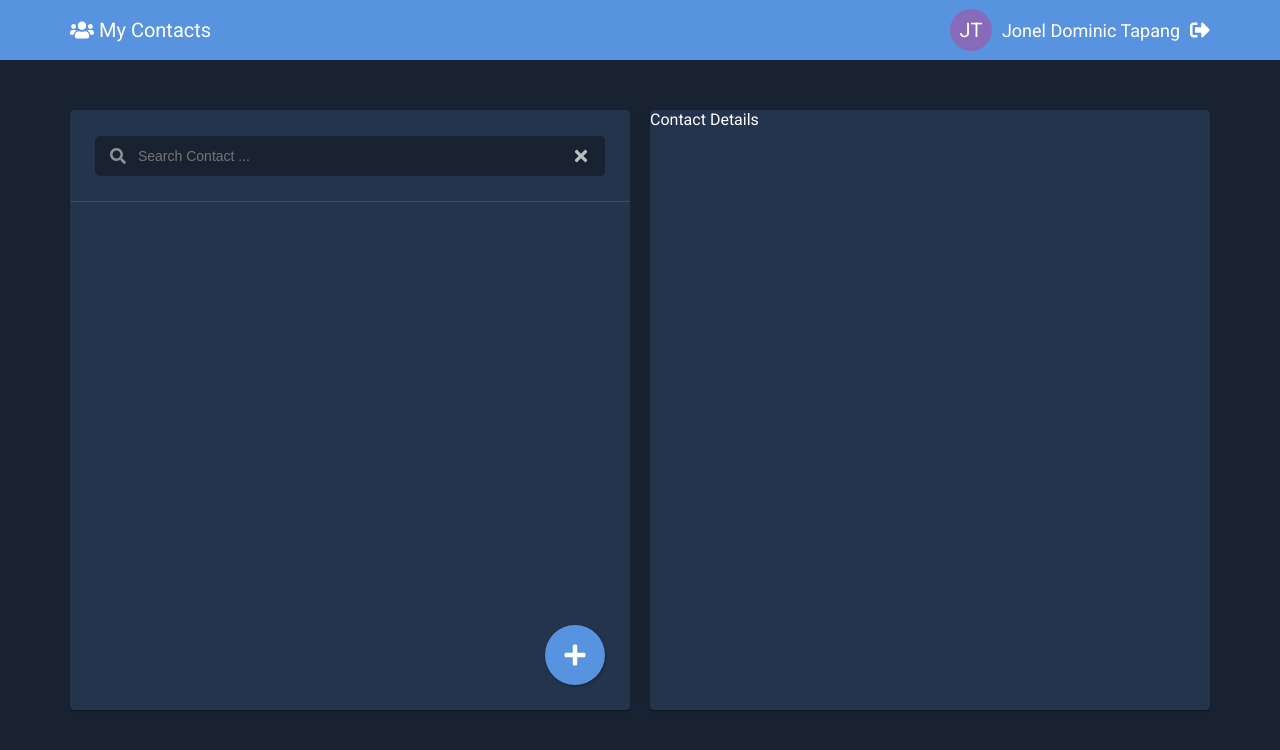
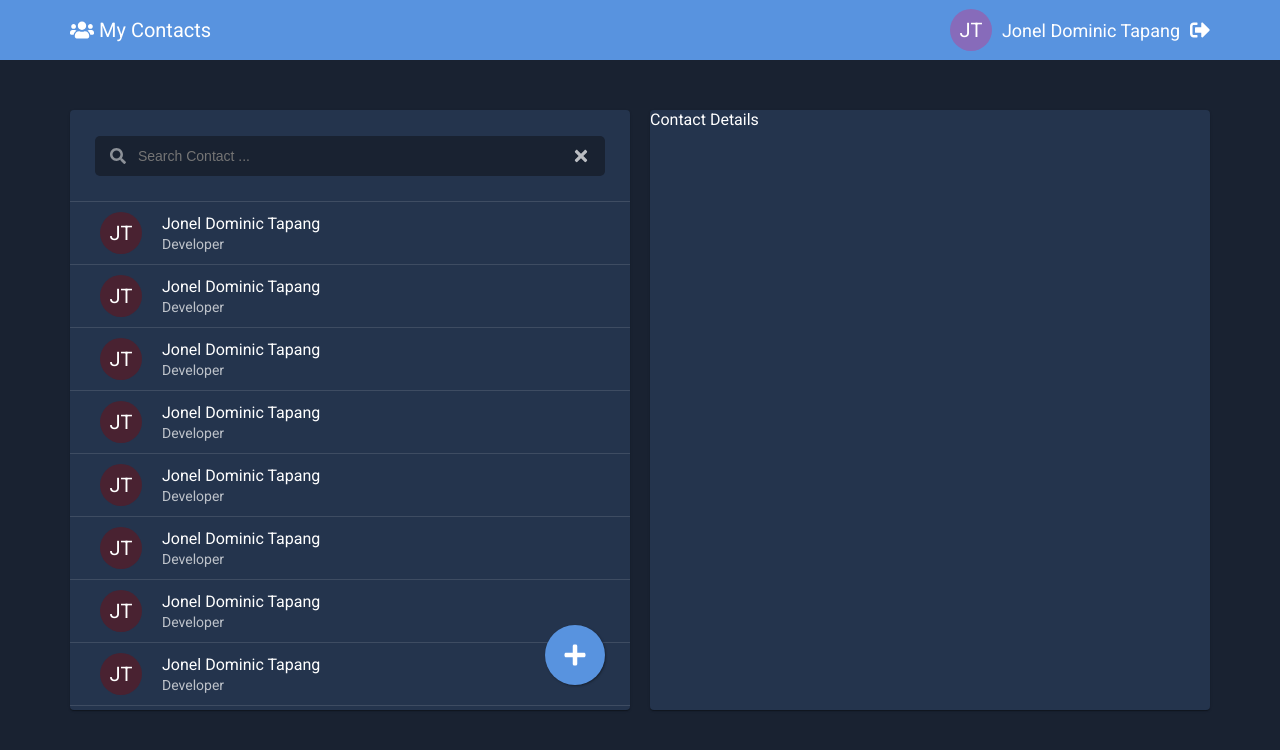
Before and after one commit to joneldominic/User-Contact-Management-App, a React (Create React App) app in the folder frontend/: page /contacts in a window 1280 px wide. Shown: the top 750 px of the page. Built offline with nearby package versions, Linux system fonts and the light colour scheme.

Commit message:
Added Contact List Item, Improve Contact List

```diff
--- a/frontend/src/components/ContactList/ContactList.js
+++ b/frontend/src/components/ContactList/ContactList.js
@@ -2,12 +2,14 @@ import React from "react";
 
 import SearchBar from "./SearchBar";
 import FloatingAddButton from "./FloatingAddButton";
+import ContactListItem from "./ContactListItem";
 
 import {
   ContactListContainer,
   ContactListCard,
   ContactListCardContent,
   Divider,
+  ContactListItemContainer,
 } from "./styles";
 
 const ContactList = () => {
@@ -17,6 +19,21 @@ const ContactList = () => {
         <ContactListCardContent>
           <SearchBar />
           <Divider />
+          <ContactListItemContainer>
+            <ContactListItem />
+            <ContactListItem />
+            <ContactListItem />
+            <ContactListItem />
+            <ContactListItem />
+            <ContactListItem />
+            <ContactListItem />
+            <ContactListItem />
+            <ContactListItem />
+            <ContactListItem />
+            <ContactListItem />
+            <ContactListItem />
+            <ContactListItem />
+          </ContactListItemContainer>
         </ContactListCardContent>
       </ContactListCard>
       <FloatingAddButton />
--- /dev/null
+++ b/frontend/src/components/ContactList/ContactListItem.js
@@ -0,0 +1,44 @@
+import React from "react";
+import styled from "styled-components";
+
+import Avatar from "../../core/UI/Avatar";
+
+const MainWrapper = styled.li`
+  display: flex;
+  align-items: center;
+
+  padding: 10px 20px;
+  border-bottom: 1px solid ${(props) => props.theme.divider};
+`;
+
+const ContactAvatar = styled(Avatar)`
+  margin: 0px 10px;
+`;
+
+const DetailWrapper = styled.div`
+  margin-left: 10px;
+`;
+
+const Name = styled.div`
+  font-size: ${(props) => props.theme.size.base};
+  color: ${(props) => props.theme.text.primary};
+  margin-bottom: 3px;
+`;
+const Title = styled.div`
+  font-size: ${(props) => props.theme.size.sm};
+  color: ${(props) => props.theme.text.secondary};
+`;
+
+const ContactListItem = () => {
+  return (
+    <MainWrapper>
+      <ContactAvatar>JT</ContactAvatar>
+      <DetailWrapper>
+        <Name>Jonel Dominic Tapang</Name>
+        <Title>Developer</Title>
+      </DetailWrapper>
+    </MainWrapper>
+  );
+};
+
+export default ContactListItem;
--- a/frontend/src/components/ContactList/styles.js
+++ b/frontend/src/components/ContactList/styles.js
@@ -22,11 +22,40 @@ export const ContactListCard = styled(Card)`
 `;
 
 export const ContactListCardContent = styled.div`
-  padding: 16px 0px;
+  padding: 16px 0px 0px 0px;
+
+  height: 100%;
+  display: flex;
+  flex-flow: column;
 `;
 
 export const Divider = styled.hr`
   height: 1px;
   border: none;
+  margin: 0px;
   background-color: ${(props) => props.theme.divider};
 `;
+
+export const ContactListItemContainer = styled.ul`
+  flex: 2;
+  margin: 0px;
+  padding: 0px;
+  list-style-type: none;
+  overflow-y: auto;
+
+  ::-webkit-scrollbar {
+    width: 5px;
+  }
+
+  ::-webkit-scrollbar-track {
+    background: ${(props) => props.theme.text.secondary};
+  }
+
+  ::-webkit-scrollbar-thumb {
+    background: ${(props) => props.theme.colors.gray1};
+  }
+
+  ::-webkit-scrollbar-thumb:hover {
+    background: ${(props) => props.theme.colors.gray2};
+  }
+`;
--- a/frontend/src/core/UI/ThemeProvider.js
+++ b/frontend/src/core/UI/ThemeProvider.js
@@ -79,6 +79,10 @@ const darkTheme = {
     xxxl: "30px",
     xxxxl: "36px",
   },
+  colors: {
+    gray1: "#888888",
+    gray2: "#555555",
+  },
 };
 
 const ThemeProvider = (props) => {
```
